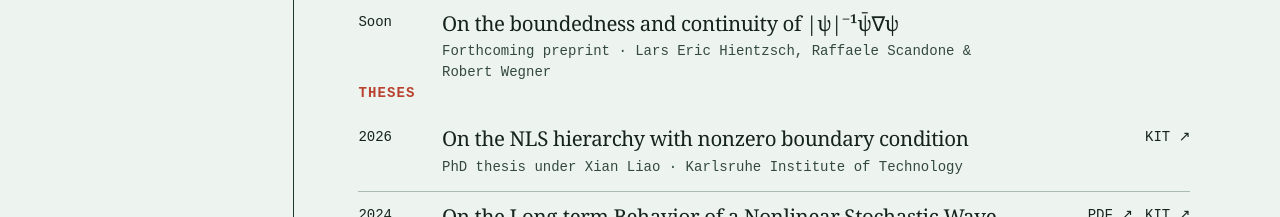
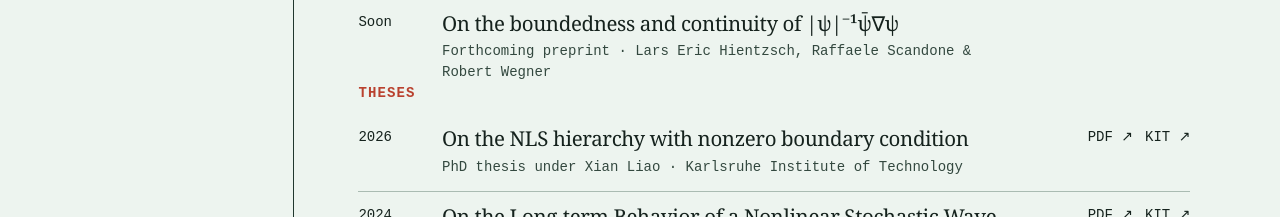
Before and after one commit to Robert-Wegner/Robert-Wegner.github.io, a Next.js app: page / in a window 1280 px wide. Shown: the part 840-1057 px from the top of the page. Built offline with nearby package versions, Linux system fonts and the light colour scheme.

Commit message:
Add dissertation download

```diff
--- a/app/page.tsx
+++ b/app/page.tsx
@@ -59,7 +59,10 @@ const sections: { title: string; items: Item[] }[] = [
         year: '2026',
         title: 'On the NLS hierarchy with nonzero boundary condition',
         detail: 'PhD thesis under Xian Liao · Karlsruhe Institute of Technology',
-        links: [{ label: 'KIT', href: 'https://www.waves.kit.edu/theses.php' }],
+        links: [
+          { label: 'PDF', href: '/documents/wegner-phd-thesis.pdf' },
+          { label: 'KIT', href: 'https://www.waves.kit.edu/theses.php' },
+        ],
       },
       {
         year: '2024',
--- a/public/index.html
+++ b/public/index.html
@@ -64,7 +64,7 @@
           <article class="publication">
             <span class="year">2026</span>
             <div><h2>On the NLS hierarchy with nonzero boundary condition</h2><p>PhD thesis under Xian Liao · Karlsruhe Institute of Technology</p></div>
-            <div class="links"><a href="https://www.waves.kit.edu/theses.php">KIT ↗</a></div>
+            <div class="links"><a href="documents/wegner-phd-thesis.pdf">PDF ↗</a><a href="https://www.waves.kit.edu/theses.php">KIT ↗</a></div>
           </article>
           <article class="publication">
             <span class="year">2024</span>
```
Also changed, not shown: 1 other file (tests, documents, lock files or other folders).
